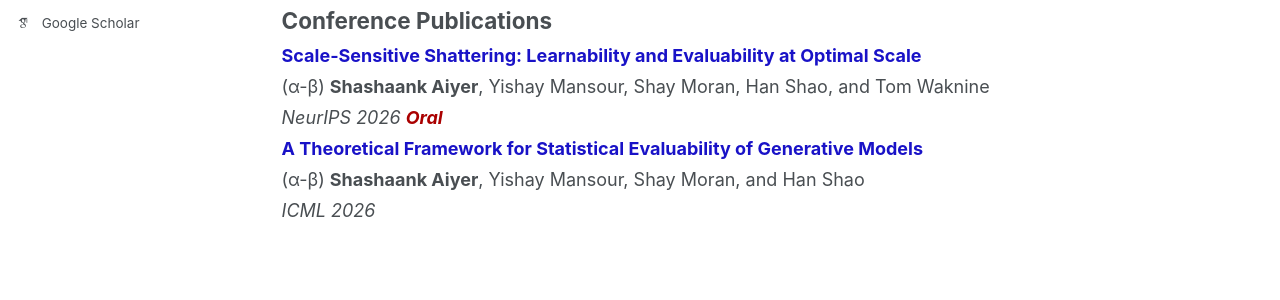
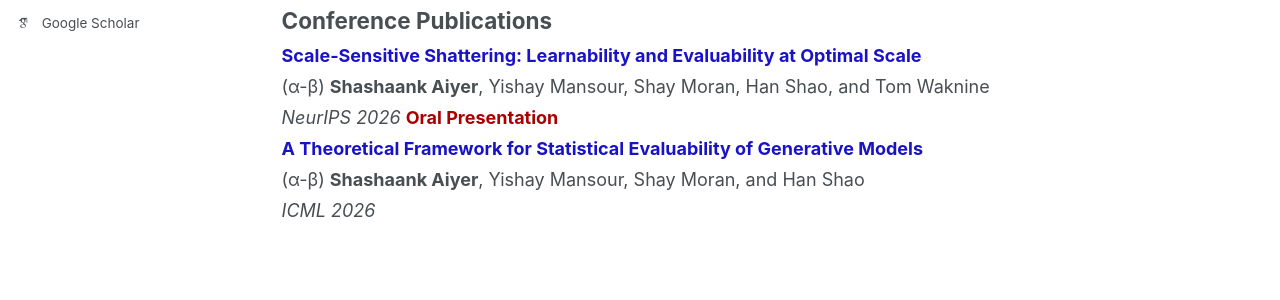
Before and after one commit to shashaank-aiyer/shashaank-aiyer.github.io, a Jekyll site: the page built from _pages/publications.html, in a window 1280 px wide and 1007 px high. Shown: the part 389-689 px from the top of the window. Built offline with Jekyll 4.4.1, drawn with Linux system fonts in a browser that asks for light colours; some web fonts are replaced; a script that is not in the unit is left out.

Commit message:
Added neurips 2026 paper

```diff
--- a/_pages/publications.html
+++ b/_pages/publications.html
@@ -60,7 +60,7 @@ author_profile: true
 <div>
     <strong><a href="https://arxiv.org/abs/2605.13684" target="_blank">Scale-Sensitive Shattering: Learnability and Evaluability at Optimal Scale</a></strong>
     <p>(&alpha;-&beta;) <b>Shashaank Aiyer</b>, Yishay Mansour, Shay Moran, Han Shao, and Tom Waknine</p>
-    <p><em>NeurIPS 2026 <b style = "color:#aa0000">Oral</b></em></p>
+    <p><em>NeurIPS 2026 </em><b style = "color:#aa0000">Oral Presentation</b></p>
 </div>
 <div>
     <strong><a href="https://arxiv.org/abs/2604.05324" target="_blank">A Theoretical Framework for Statistical Evaluability of Generative Models</a></strong>
```
